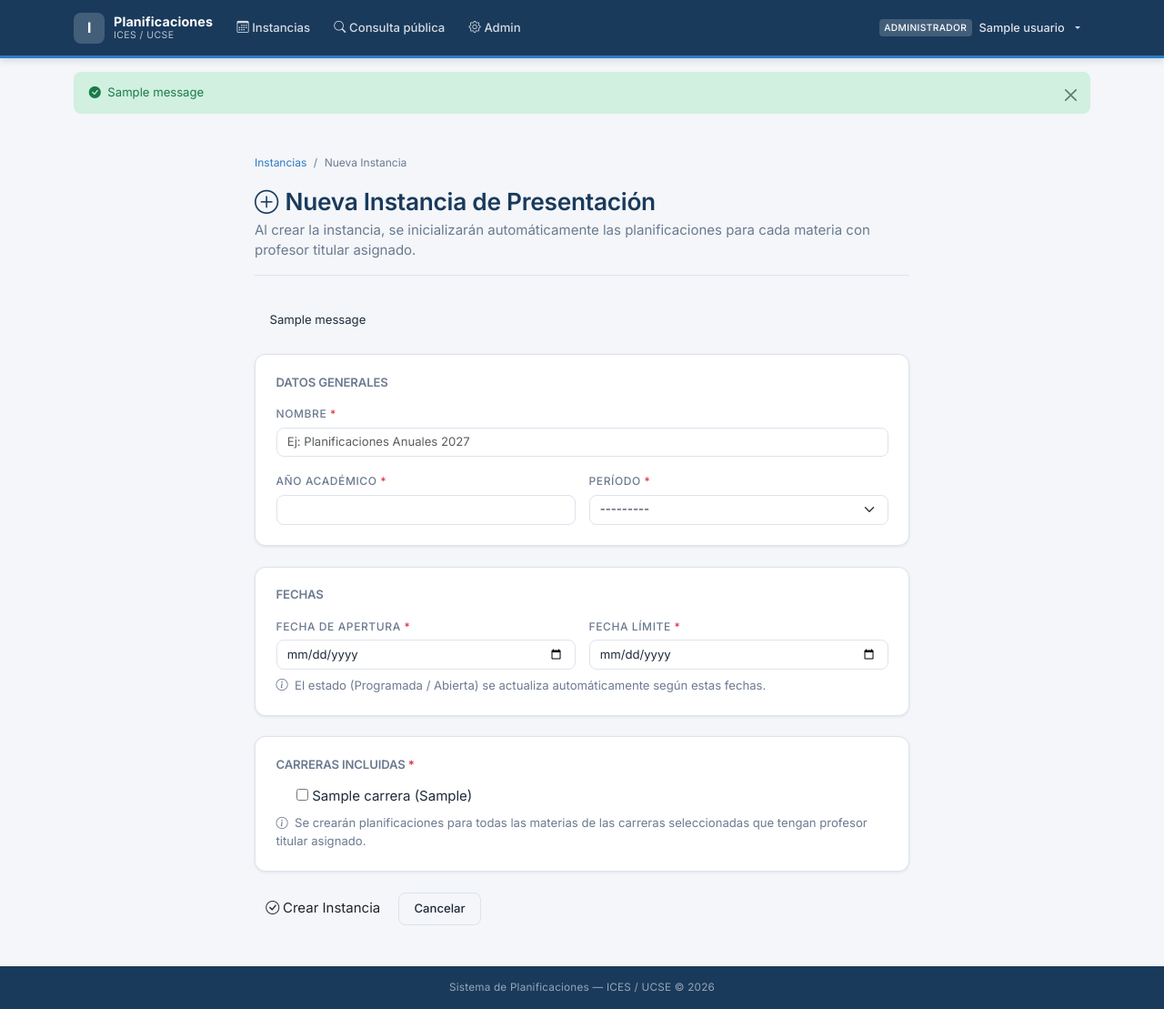
After one commit to NicoMiretti/planificacion-ices, a Django app: page /instancias/nueva/ in a window 1280 px wide. The commit adds this page. Shown: the whole page at 91% size. Run offline with Django 5.2, Linux system fonts and the light colour scheme; a user stored in the database is signed in; tables that the repository leaves empty hold one stand-in row (values such as "Sample post"); one stand-in notice (Sample message) is shown.

Commit message:
feat: pantalla crear instancia con auto-creacion de planificaciones
- Nuevo forms.py en instancias con InstanciaForm (validacion fechas)
- Vista crear_instancia (@solo_moderadora): crea la instancia y auto-crea
  Planificacion para cada materia con profesor titular asignado
- Template instancias/crear.html con estilo ices.css
- URL instancias/nueva/ registrada en urls.py
- lista.html: boton Nueva Instancia apunta a URL interna (no admin)

```diff
--- /dev/null
+++ b/src/apps/instancias/forms.py
@@ -0,0 +1,42 @@
+from django import forms
+from apps.catalogos.models import Carrera
+from .models import InstanciaPresentacion
+
+
+class InstanciaForm(forms.ModelForm):
+    carreras = forms.ModelMultipleChoiceField(
+        queryset=Carrera.objects.filter(activo=True).order_by('nombre'),
+        widget=forms.CheckboxSelectMultiple,
+        label='Carreras',
+        help_text='Seleccioná las carreras incluidas en esta instancia.',
+    )
+
+    class Meta:
+        model = InstanciaPresentacion
+        fields = ['nombre', 'anio_academico', 'periodo', 'fecha_apertura', 'fecha_limite', 'carreras']
+        widgets = {
+            'fecha_apertura': forms.DateInput(attrs={'type': 'date'}, format='%Y-%m-%d'),
+            'fecha_limite': forms.DateInput(attrs={'type': 'date'}, format='%Y-%m-%d'),
+        }
+        labels = {
+            'nombre': 'Nombre',
+            'anio_academico': 'Año académico',
+            'periodo': 'Período',
+            'fecha_apertura': 'Fecha de apertura',
+            'fecha_limite': 'Fecha límite',
+        }
+
+    def __init__(self, *args, **kwargs):
+        super().__init__(*args, **kwargs)
+        self.fields['fecha_apertura'].input_formats = ['%Y-%m-%d']
+        self.fields['fecha_limite'].input_formats = ['%Y-%m-%d']
+
+    def clean(self):
+        cleaned_data = super().clean()
+        apertura = cleaned_data.get('fecha_apertura')
+        limite = cleaned_data.get('fecha_limite')
+        if apertura and limite and limite < apertura:
+            raise forms.ValidationError(
+                'La fecha límite no puede ser anterior a la fecha de apertura.'
+            )
+        return cleaned_data
--- a/src/apps/instancias/urls.py
+++ b/src/apps/instancias/urls.py
@@ -5,6 +5,7 @@ app_name = 'instancias'
 
 urlpatterns = [
     path('', views.lista_instancias, name='lista'),
+    path('nueva/', views.crear_instancia, name='crear'),
     path('mis/', views.mis_instancias, name='mis_instancias'),
     path('<int:pk>/', views.detalle_instancia, name='detalle'),
 ]
--- a/src/apps/instancias/views.py
+++ b/src/apps/instancias/views.py
@@ -1,12 +1,14 @@
 """
 Vistas para el módulo de instancias de presentación.
 """
-from django.shortcuts import render, get_object_or_404
+from django.shortcuts import render, get_object_or_404, redirect
 from django.contrib.auth.decorators import login_required
+from django.contrib import messages
 from django.utils import timezone
 
 from apps.usuarios.decorators import solo_moderadora, revisores
 from .models import InstanciaPresentacion
+from .forms import InstanciaForm
 
 
 @login_required
@@ -179,3 +181,41 @@ def detalle_instancia(request, pk):
         'mostrar_filtros': len(carreras_disponibles) > 1 or len(anios_disponibles) > 1,
     }
     return render(request, 'instancias/detalle.html', context)
+
+
+@login_required
+@solo_moderadora
+def crear_instancia(request):
+    """Vista: moderadora da de alta una nueva instancia de presentación."""
+    from apps.planificaciones.models import Planificacion
+
+    if request.method == 'POST':
+        form = InstanciaForm(request.POST)
+        if form.is_valid():
+            instancia = form.save(commit=False)
+            instancia.creada_por = request.user
+            instancia.save()
+            form.save_m2m()
+
+            # Auto-crear Planificacion para cada materia con profesor titular
+            materias = instancia.materias_audiencia()
+            creadas = 0
+            for materia in materias:
+                if materia.profesor_titular:
+                    _, fue_creada = Planificacion.objects.get_or_create(
+                        materia=materia,
+                        profesor=materia.profesor_titular,
+                        instancia=instancia,
+                    )
+                    if fue_creada:
+                        creadas += 1
+
+            messages.success(
+                request,
+                f'Instancia "{instancia}" creada con {creadas} planificaciones inicializadas.'
+            )
+            return redirect('instancias:detalle', pk=instancia.pk)
+    else:
+        form = InstanciaForm()
+
+    return render(request, 'instancias/crear.html', {'form': form})
--- /dev/null
+++ b/src/templates/instancias/crear.html
@@ -0,0 +1,166 @@
+{% extends 'base.html' %}
+
+{% block title %}Nueva Instancia{% endblock %}
+
+{% block content %}
+<div class="container ices-page" style="max-width: 720px;">
+
+    <nav aria-label="breadcrumb" class="mb-3">
+        <ol class="breadcrumb">
+            <li class="breadcrumb-item"><a href="{% url 'instancias:lista' %}">Instancias</a></li>
+            <li class="breadcrumb-item active">Nueva Instancia</li>
+        </ol>
+    </nav>
+
+    <div class="ices-page-header">
+        <h3 class="mb-1"><i class="bi bi-plus-circle me-2"></i>Nueva Instancia de Presentación</h3>
+        <p class="text-muted mb-0">Al crear la instancia, se inicializarán automáticamente las planificaciones para cada materia con profesor titular asignado.</p>
+    </div>
+
+    {% if messages %}
+    {% for message in messages %}
+    <div class="ices-alert ices-alert-{{ message.tags }} mb-3">{{ message }}</div>
+    {% endfor %}
+    {% endif %}
+
+    <form method="post" novalidate>
+        {% csrf_token %}
+
+        {% if form.non_field_errors %}
+        <div class="ices-alert ices-alert-danger mb-3">
+            {% for error in form.non_field_errors %}
+            <div>{{ error }}</div>
+            {% endfor %}
+        </div>
+        {% endif %}
+
+        <div class="ices-card mb-4">
+            <div class="card-body p-4">
+                <h6 class="text-muted text-uppercase small fw-semibold mb-3">Datos generales</h6>
+
+                <div class="mb-3">
+                    <label for="{{ form.nombre.id_for_label }}" class="form-label fw-medium">
+                        {{ form.nombre.label }} <span class="text-danger">*</span>
+                    </label>
+                    <input type="text"
+                           name="{{ form.nombre.html_name }}"
+                           id="{{ form.nombre.id_for_label }}"
+                           value="{{ form.nombre.value|default:'' }}"
+                           class="form-control {% if form.nombre.errors %}is-invalid{% endif %}"
+                           placeholder="Ej: Planificaciones Anuales 2027">
+                    {% for error in form.nombre.errors %}
+                    <div class="invalid-feedback">{{ error }}</div>
+                    {% endfor %}
+                </div>
+
+                <div class="row g-3">
+                    <div class="col-sm-6">
+                        <label for="{{ form.anio_academico.id_for_label }}" class="form-label fw-medium">
+                            {{ form.anio_academico.label }} <span class="text-danger">*</span>
+                        </label>
+                        <input type="number"
+                               name="{{ form.anio_academico.html_name }}"
+                               id="{{ form.anio_academico.id_for_label }}"
+                               value="{{ form.anio_academico.value|default:'' }}"
+                               class="form-control {% if form.anio_academico.errors %}is-invalid{% endif %}"
+                               min="2020" max="2050">
+                        {% for error in form.anio_academico.errors %}
+                        <div class="invalid-feedback">{{ error }}</div>
+                        {% endfor %}
+                    </div>
+                    <div class="col-sm-6">
+                        <label for="{{ form.periodo.id_for_label }}" class="form-label fw-medium">
+                            {{ form.periodo.label }} <span class="text-danger">*</span>
+                        </label>
+                        <select name="{{ form.periodo.html_name }}"
+                                id="{{ form.periodo.id_for_label }}"
+                                class="form-select {% if form.periodo.errors %}is-invalid{% endif %}">
+                            {% for val, label in form.fields.periodo.choices %}
+                            <option value="{{ val }}" {% if form.periodo.value == val %}selected{% endif %}>{{ label }}</option>
+                            {% endfor %}
+                        </select>
+                        {% for error in form.periodo.errors %}
+                        <div class="invalid-feedback">{{ error }}</div>
+                        {% endfor %}
+                    </div>
+                </div>
+            </div>
+        </div>
+
+        <div class="ices-card mb-4">
+            <div class="card-body p-4">
+                <h6 class="text-muted text-uppercase small fw-semibold mb-3">Fechas</h6>
+                <div class="row g-3">
+                    <div class="col-sm-6">
+                        <label for="{{ form.fecha_apertura.id_for_label }}" class="form-label fw-medium">
+                            {{ form.fecha_apertura.label }} <span class="text-danger">*</span>
+                        </label>
+                        <input type="date"
+                               name="{{ form.fecha_apertura.html_name }}"
+                               id="{{ form.fecha_apertura.id_for_label }}"
+                               value="{{ form.fecha_apertura.value|default:'' }}"
+                               class="form-control {% if form.fecha_apertura.errors %}is-invalid{% endif %}">
+                        {% for error in form.fecha_apertura.errors %}
+                        <div class="invalid-feedback">{{ error }}</div>
+                        {% endfor %}
+                    </div>
+                    <div class="col-sm-6">
+                        <label for="{{ form.fecha_limite.id_for_label }}" class="form-label fw-medium">
+                            {{ form.fecha_limite.label }} <span class="text-danger">*</span>
+                        </label>
+                        <input type="date"
+                               name="{{ form.fecha_limite.html_name }}"
+                               id="{{ form.fecha_limite.id_for_label }}"
+                               value="{{ form.fecha_limite.value|default:'' }}"
+                               class="form-control {% if form.fecha_limite.errors %}is-invalid{% endif %}">
+                        {% for error in form.fecha_limite.errors %}
+                        <div class="invalid-feedback">{{ error }}</div>
+                        {% endfor %}
+                    </div>
+                </div>
+                <p class="text-muted small mt-2 mb-0">
+                    <i class="bi bi-info-circle me-1"></i>
+                    El estado (Programada / Abierta) se actualiza automáticamente según estas fechas.
+                </p>
+            </div>
+        </div>
+
+        <div class="ices-card mb-4">
+            <div class="card-body p-4">
+                <h6 class="text-muted text-uppercase small fw-semibold mb-3">Carreras incluidas <span class="text-danger">*</span></h6>
+                {% if form.carreras.errors %}
+                <div class="text-danger small mb-2">
+                    {% for error in form.carreras.errors %}{{ error }}{% endfor %}
+                </div>
+                {% endif %}
+                <div class="d-flex flex-column gap-2">
+                    {% for checkbox in form.carreras %}
+                    <div class="form-check">
+                        {{ checkbox.tag }}
+                        <label class="form-check-label" for="{{ checkbox.id_for_label }}">
+                            {{ checkbox.choice_label }}
+                        </label>
+                    </div>
+                    {% empty %}
+                    <p class="text-muted small">No hay carreras activas disponibles.</p>
+                    {% endfor %}
+                </div>
+                <p class="text-muted small mt-2 mb-0">
+                    <i class="bi bi-info-circle me-1"></i>
+                    Se crearán planificaciones para todas las materias de las carreras seleccionadas que tengan profesor titular asignado.
+                </p>
+            </div>
+        </div>
+
+        <div class="d-flex gap-2">
+            <button type="submit" class="btn btn-ices">
+                <i class="bi bi-check-circle me-1"></i>Crear Instancia
+            </button>
+            <a href="{% url 'instancias:lista' %}" class="btn btn-ices-outline">
+                Cancelar
+            </a>
+        </div>
+
+    </form>
+</div>
+{% endblock %}
--- a/src/templates/instancias/lista.html
+++ b/src/templates/instancias/lista.html
@@ -11,7 +11,7 @@
             <p class="text-muted mb-0">Convocatorias de entrega de planificaciones</p>
         </div>
         {% if user.puede_gestionar %}
-        <a href="/admin/instancias/instanciapresentacion/add/" class="btn btn-ices btn-sm">
+        <a href="{% url 'instancias:crear' %}" class="btn btn-ices btn-sm">
             <i class="bi bi-plus-circle me-1"></i>Nueva Instancia
         </a>
         {% endif %}
```
